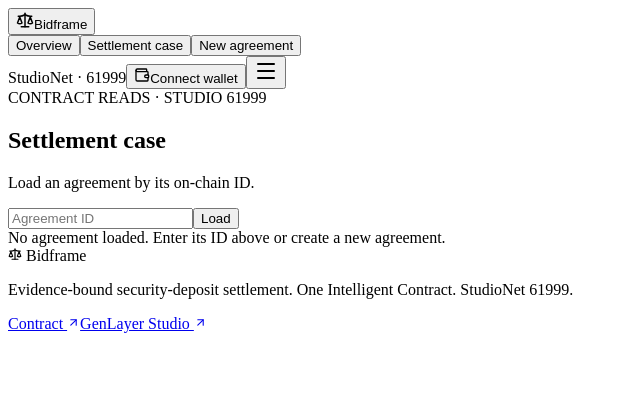
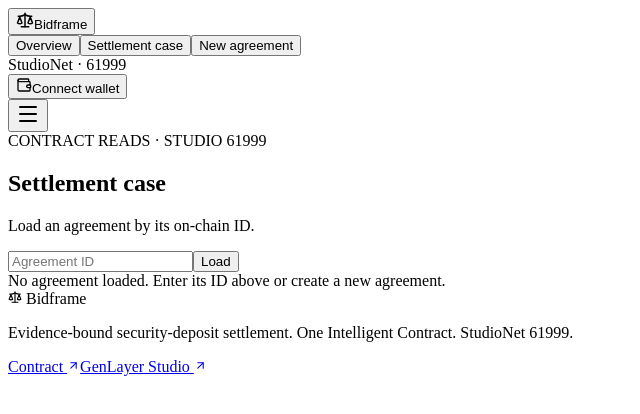
Before and after one commit to BeatyXO/Bidframe, a React (Vite) app in the folder frontend/: page / in a window 1280 px wide. Both pictures are taken after a click on the button "Settlement case". Shown: the top 414 px of the page, without its empty margins (0-640 px from the left). Built offline with nearby package versions, Linux system fonts and the light colour scheme; the HTML template or start-up script is replaced by a standard one; what genlayer-js would draw is missing.

Commit message:
Add wallet menu local history and manual refresh

```diff
--- a/frontend/src/App.tsx
+++ b/frontend/src/App.tsx
@@ -351,26 +351,17 @@
   return <div className="app-shell">
     <header className="topbar"><button className="brand" onClick={() => setActive('overview')}><span className="brand-mark"><Scale size={18} /></span><span>Bidframe</span></button>
       <nav className="desktop-nav"><button className={active === 'overview' ? 'nav-active' : ''} onClick={() => setActive('overview')}>Overview</button><button className={active === 'case' ? 'nav-active' : ''} onClick={() => setActive('case')}>Settlement case</button><button className={active === 'create' ? 'nav-active' : ''} onClick={() => setActive('create')}>New agreement</button></nav>
-      <div className="top-actions"><span className="network-chip"><span className="network-dot" /> StudioNet · {CHAIN_ID}</span><button className="wallet-btn" onClick={connect}><Wallet size={16} />{wallet ? `${wallet.slice(0, 6)}…${wallet.slice(-4)}` : 'Connect wallet'}</button><button className="mobile-toggle" onClick={() => setMobileOpen(!mobileOpen)}>{mobileOpen ? <X /> : <Menu />}</button></div>
+      <div className="top-actions"><span className="network-chip"><span className="network-dot" /> StudioNet · {CHAIN_ID}</span><div className="wallet-shell" ref={walletMenuRef}>{wallet && client ? <button className="wallet-btn" aria-expanded={walletMenuOpen} onClick={() => setWalletMenuOpen(open => !open)}><Wallet size={16} />{`${wallet.slice(0, 6)}…${wallet.slice(-4)}`}</button> : <button className="wallet-btn" onClick={() => void connect()}><Wallet size={16} />{wallet && wrongNetwork ? 'Switch to StudioNet' : 'Connect wallet'}</button>}{walletMenuOpen && wallet && client && <div className="wallet-menu" role="menu"><div className="wallet-menu-address"><span>Connected wallet</span><code>{wallet}</code></div><button role="menuitem" onClick={() => void copyWalletAddress()}>{copied ? 'Copied' : 'Copy address'}</button><a role="menuitem" href={explorerAddress(wallet)} target="_blank" rel="noreferrer">View wallet on StudioNet Explorer <ArrowUpRight size={13} /></a><button role="menuitem" className="wallet-disconnect" onClick={disconnectLocal}>Disconnect from Bidframe</button><small>This only clears Bidframe's local session. It does not revoke your wallet's site permission.</small></div>}</div><button className="mobile-toggle" onClick={() => setMobileOpen(!mobileOpen)}>{mobileOpen ? <X /> : <Menu />}</button></div>
     </header>
     {mobileOpen && <div className="mobile-menu"><button onClick={() => { setActive('overview'); setMobileOpen(false) }}>Overview</button><button onClick={() => { setActive('case'); setMobileOpen(false) }}>Settlement case</button><button onClick={() => { setActive('create'); setMobileOpen(false) }}>New agreement</button></div>}
     {error && <div className="toast error-toast">{error}</div>}{notice && <div className="toast">{notice}</div>}
     {tx && <div className={`tx-banner ${tx.stage}`}><span className="tx-dot" /><b>{tx.message}</b>{tx.hash && <a href={explorerTx(tx.hash)} target="_blank" rel="noreferrer">Transaction {tx.hash.slice(0, 10)}… <ArrowUpRight size={13} /></a>}</div>}
     {!configured && <div className="demo-banner"><ShieldCheck size={15} /> Live mode is unavailable until <code>VITE_CONTRACT_ADDRESS</code> contains the deployed StudioNet 61999 contract. No sample case is shown.</div>}
     <main>{active === 'overview' && <Overview agreement={agreement} progress={progress} onOpen={() => setActive('case')} onLoad={id => { setAgreementId(id); void refresh(id); setActive('case') }} />}
-      {active === 'case' && <CaseView agreement={agreement} items={items} id={agreementId} setId={setAgreementId} loading={loading} refresh={id => void refresh(id)} transact={transact} wallet={wallet} settled={Boolean(settled)} />}
-      {active === 'create' && <CreateView connected={Boolean(wallet)} wallet={wallet} connect={connect} transact={transact} setAgreementId={setAgreementId} refresh={refresh} setActive={setActive} />}</main>
+      {active === 'case' && <CaseView agreement={agreement} items={items} id={agreementId} setId={setAgreementId} loading={loading} refresh={id => void refresh(id || agreementId)} transact={transact} wallet={wallet} settled={Boolean(settled)} activity={activity.filter(row => row.agreementId === agreementId)} />}
+      {active === 'create' && <CreateView connected={Boolean(client)} wallet={wallet} connect={connect} transact={transact} setAgreementId={setAgreementId} refresh={refresh} setActive={setActive} bindActivity={bindActivityToAgreement} />}</main>
     <footer><div className="footer-brand"><span className="brand-mark mini"><Scale size={14} /></span> Bidframe</div><p>Evidence-bound security-deposit settlement. One Intelligent Contract. StudioNet 61999.</p><div className="footer-links">{configured && <a href={explorerAddress(CONTRACT_ADDRESS)} target="_blank" rel="noreferrer">Contract <ArrowUpRight size={13} /></a>}<a href="https://studio.genlayer.com" target="_blank" rel="noreferrer">GenLayer Studio <ArrowUpRight size={13} /></a></div></footer>
   </div>
-}
-
-// Keep an immediate hash visible, then wait for the SDK's finalized receipt and verify execution success.
-async function submitAndTrack(client: WalletClient, functionName: string, args: unknown[], value: bigint, label: string, setTx: (state: TxState) => void) {
-  const { hash, finalized } = await submitContract(client, functionName, args, value)
-  setTx({ stage: 'finalizing', hash, message: `${label}: submitted; waiting for consensus finalization…` })
-  const receipt = await finalized
-  await assertSuccessfulFinalizedTransaction(hash, receipt)
-  return { hash, receipt, returnValue: receipt.data?.return_value ?? receipt.data?.result ?? receipt.data?.returnValue }
 }
 
 function Overview({ agreement, progress, onOpen, onLoad }: { agreement: Agreement | null; progress: number; onOpen: () => void; onLoad: (id: string) => void }) {
@@ -383,7 +374,7 @@
 }
 function Feature({ icon, title, children }: { icon: React.ReactNode; title: string; children: string }) { return <article className="feature-card"><span className="icon-box">{icon}</span><h3>{title}</h3><p>{children}</p></article> }
 
-function CaseView({ agreement, items, id, setId, loading, refresh, transact, wallet, settled }: { agreement: Agreement | null; items: Item[]; id: string; setId: (v: string) => void; loading: boolean; refresh: (id?: string) => void; transact: (label: string, fn: string, args: unknown[], value?: bigint, id?: string) => Promise<{ hash: string } | undefined>; wallet: string; settled: boolean }) {
+function CaseView({ agreement, items, id, setId, loading, refresh, transact, wallet, settled, activity }: { agreement: Agreement | null; items: Item[]; id: string; setId: (v: string) => void; loading: boolean; refresh: (id?: string) => void; transact: (label: string, fn: string, args: unknown[], value?: bigint, id?: string) => Promise<{ hash: string } | undefined>; wallet: string; settled: boolean; activity: TxRecord[] }) {
   const [loadId, setLoadId] = useState(id); const [evidence, setEvidence] = useState<Record<number, { url: string; hash: string }>>({}); const [replacement, setReplacement] = useState<Record<number, { url: string; hash: string }>>({})
   const [draftItem, setDraftItem] = useState({ ...emptyItem })
   const [draftHint, setDraftHint] = useState('')
@@ -420,7 +411,7 @@
       setDraftHint(e instanceof Error ? e.message : 'Unable to register inventory item.')
     }
   }
-  return <section className="page-width case-page"><div className="case-title-row"><div><span className="eyebrow">CONTRACT READS · STUDIO 61999</span><h1>{agreement?.title || 'Settlement case'}</h1><p>{agreement ? `${agreement.property_ref} · landlord ${agreement.landlord} · tenant ${agreement.tenant}` : 'Load an agreement by its on-chain ID.'}</p></div><form className="case-load" onSubmit={e => { e.preventDefault(); setId(loadId); refresh(loadId) }}><input type="number" min="1" placeholder="Agreement ID" value={loadId} onChange={e => setLoadId(e.target.value)} /><button className="secondary-btn">Load</button></form></div>
+  return <section className="page-width case-page"><div className="case-title-row"><div><span className="eyebrow">CONTRACT READS · STUDIO 61999</span><h1>{agreement?.title || 'Settlement case'}</h1><p>{agreement ? `${agreement.property_ref} · landlord ${agreement.landlord} · tenant ${agreement.tenant}` : 'Load an agreement by its on-chain ID.'}</p></div><div className="case-title-actions">{id && <button className="secondary-btn" type="button" onClick={() => refresh(id)}>Refresh state</button>}<form className="case-load" onSubmit={e => { e.preventDefault(); setId(loadId); refresh(loadId) }}><input type="number" min="1" placeholder="Agreement ID" value={loadId} onChange={e => setLoadId(e.target.value)} /><button className="secondary-btn">Load</button></form></div></div>
     {!agreement ? <div className="empty-state">{loading ? 'Reading StudioNet…' : 'No agreement loaded. Enter its ID above or create a new agreement.'}</div> : <>
       <div className="metric-grid"><Metric icon={<LockKeyhole />} label="Deposit" value={gen(agreement.deposit_wei)} sub={agreement.status} /><Metric icon={<Scale />} label="Current deduction" value={gen(agreement.settlement_deduction_wei)} sub="from frozen schedule" /><Metric icon={<BadgeCheck />} label="Assessed" value={`${agreement.assessed_count}/${agreement.item_count}`} sub={`${Math.round(agreement.assessed_count / Math.max(agreement.item_count, 1) * 100)}% complete`} /><Metric icon={<ShieldCheck />} label="Tenant refund" value={gen(agreement.projected_refund_wei)} sub={agreement.has_inconclusive ? 'INCONCLUSIVE · settlement blocked' : 'deterministic projection'} /></div>
       <div className="lifecycle-actions">
@@ -432,6 +423,7 @@
         {settled && <StatusPill tone="green">Settled · deduction {gen(agreement.settlement_deduction_wei)} · refund {gen(agreement.projected_refund_wei)}</StatusPill>}
         {loading && <span>Refreshing contract state…</span>}
       </div>
+      <RecentActivity records={activity} />
       {agreement.status === 'DRAFT' && landlord && <section className="form-card draft-inventory-card">
         <div className="form-head"><div><span className="eyebrow">DRAFT AGREEMENT · LANDLORD</span><h2>Register inventory item</h2></div><ImageIcon /></div>
         <p className="empty-copy">Add one or more move-in inventory records before the tenant funds. Each successful item is stored on-chain immediately.</p>
@@ -458,13 +450,16 @@
     <div className="schedule-line">Frozen caps · minor {gen(item.minor_wei)} · moderate {gen(item.moderate_wei)} · severe {gen(item.severe_wei)} · missing {gen(item.missing_wei)}</div></article>
 }
 function Metric({ icon, label, value, sub }: { icon: React.ReactNode; label: string; value: string; sub: string }) { return <div className="metric"><span className="metric-icon">{icon}</span><div><p>{label}</p><strong>{value}</strong><span>{sub}</span></div></div> }
+function RecentActivity({ records }: { records: TxRecord[] }) {
+  return <section className="activity-card"><div className="card-head"><div><span className="eyebrow">LOCAL BROWSER HISTORY</span><h2>Recent activity</h2></div><span className="hash-chip">{records.length} transactions</span></div><p className="activity-note">This list is transaction proof saved by this browser, not a fabricated global history. Explorer links remain authoritative.</p>{records.length === 0 ? <p className="empty-copy">No locally submitted transactions are stored for this agreement yet.</p> : <div className="activity-list">{records.slice(0, 10).map(record => <div className="activity-row" key={record.hash}><div><b>{record.label}</b><span>{new Date(record.submittedAt).toLocaleString()} · {record.message}</span></div><div className="activity-row-actions"><StatusPill tone={record.status === 'finalized' ? 'green' : record.status === 'failed' ? 'red' : 'purple'}>{record.status}</StatusPill><a href={explorerTx(record.hash)} target="_blank" rel="noreferrer">{record.hash.slice(0, 10)}… <ArrowUpRight size={12} /></a></div></div>)}</div>}</section>
+}
 
-function CreateView({ connected, wallet, connect, transact, setAgreementId, refresh, setActive }: { connected: boolean; wallet: string; connect: () => void; transact: (label: string, fn: string, args: unknown[], value?: bigint, id?: string) => Promise<{ hash: string; returnValue?: unknown } | undefined>; setAgreementId: (id: string) => void; refresh: (id?: string) => Promise<void>; setActive: (v: 'overview' | 'case' | 'create') => void }) {
+function CreateView({ connected, wallet, connect, transact, setAgreementId, refresh, setActive, bindActivity }: { connected: boolean; wallet: string; connect: () => void; transact: (label: string, fn: string, args: unknown[], value?: bigint, id?: string) => Promise<{ hash: string; returnValue?: unknown } | undefined>; setAgreementId: (id: string) => void; refresh: (id: string, quiet?: boolean) => Promise<void>; setActive: (v: 'overview' | 'case' | 'create') => void; bindActivity: (hash: string, id: string) => void }) {
   const [step, setStep] = useState(1); const [title, setTitle] = useState(''); const [property, setProperty] = useState(''); const [tenant, setTenant] = useState(''); const [deposit, setDeposit] = useState(''); const [termsHash, setTermsHash] = useState(''); const [items, setItems] = useState([{ ...emptyItem }]); const [createdId, setCreatedId] = useState(''); const [createTxHash, setCreateTxHash] = useState('')
   function update(index: number, key: keyof typeof emptyItem, value: string) { setItems(rows => rows.map((row, i) => i === index ? { ...row, [key]: value } : row)) }
   async function addCurrentItem() { if (!createdId) return; try { const row = items[items.length - 1]; const result = await transact(`Register inventory item ${items.length}`, 'add_item', [BigInt(createdId), row.label, row.description, row.baselineUrl, row.baselineHash, genWei(row.minor || '0'), genWei(row.moderate || '0'), genWei(row.severe || '0'), genWei(row.missing || '0')], 0n, createdId); if (result) setItems(prev => [...prev, { ...emptyItem }]) } catch (e) { setCreateHint(e instanceof Error ? e.message : 'Check GEN values and try again.') } }
   const [createHint, setCreateHint] = useState('')
-  async function createAndCapture() { try { const depositWei = genWei(deposit); if (depositWei <= 0n) throw new Error('Deposit must be greater than zero.'); const res = await transact('Create agreement', 'create_agreement', [title, property, tenant, depositWei, termsHash]); if (!res) return; setCreateTxHash(res.hash); try { const id = String(await readContract<number>('get_latest_agreement_for_landlord', [wallet])); setCreatedId(id); setAgreementId(id); setCreateHint(`Agreement #${id} finalized. Its ID is now preserved in the URL; inventory registration can continue here or from Settlement case after any reload.`) } catch (e) { setCreateHint(e instanceof Error ? e.message : 'Agreement finalized. Load its ID using the linked transaction details.') } } catch (e) { setCreateHint(e instanceof Error ? e.message : 'Enter a valid deposit amount.') } }
+  async function createAndCapture() { try { const depositWei = genWei(deposit); if (depositWei <= 0n) throw new Error('Deposit must be greater than zero.'); const res = await transact('Create agreement', 'create_agreement', [title, property, tenant, depositWei, termsHash]); if (!res) return; setCreateTxHash(res.hash); try { const id = String(await readContract<number>('get_latest_agreement_for_landlord', [wallet])); setCreatedId(id); setAgreementId(id); bindActivity(res.hash, id); setCreateHint(`Agreement #${id} finalized. Its ID is now preserved in the URL; inventory registration can continue here or from Settlement case after any reload.`) } catch (e) { setCreateHint(e instanceof Error ? e.message : 'Agreement finalized. Load its ID using the linked transaction details.') } } catch (e) { setCreateHint(e instanceof Error ? e.message : 'Enter a valid deposit amount.') } }
   return <section className="page-width create-page"><div className="create-intro"><StatusPill>Create agreement</StatusPill><h1>Freeze the rules before<br />the deposit moves.</h1><p>Register parties, evidence and item-specific caps first. Funding locks the schedule so later condition judgments cannot change the money.</p></div><div className="create-layout"><ol className="steps">{['Agreement', 'Inventory', 'Fund & checkout'].map((label, i) => <li key={label} className={step === i + 1 ? 'active' : step > i + 1 ? 'done' : ''}><span>{step > i + 1 ? '✓' : i + 1}</span><div><b>{label}</b><small>{i === 0 ? 'Parties & deposit' : i === 1 ? 'Evidence & frozen caps' : 'Tenant funds exact amount'}</small></div></li>)}</ol><div className="form-card">
     {step === 1 && <><div className="form-head"><div><span className="eyebrow">STEP 01</span><h2>Agreement details</h2></div><Building2 /></div><label>Agreement title<input value={title} onChange={e => setTitle(e.target.value)} /></label><div className="two-col"><label>Property reference<input value={property} onChange={e => setProperty(e.target.value)} /></label><label>Deposit (GEN)<input type="number" min="0.000000000000000001" step="0.000000000000000001" value={deposit} onChange={e => setDeposit(e.target.value)} /></label></div><label>Tenant wallet<input placeholder="0x…" value={tenant} onChange={e => setTenant(e.target.value)} /></label><label>Frozen terms SHA-256<input placeholder="64 hex characters" value={termsHash} onChange={e => setTermsHash(e.target.value)} /></label><div className="form-note"><LockKeyhole size={16} />Terms and deposit become immutable when the tenant funds.</div></>}
     {step === 2 && <><div className="form-head"><div><span className="eyebrow">STEP 02</span><h2>Register inventory</h2></div><ImageIcon /></div>{items.map((item, i) => <div className="inventory-form" key={i}><h3>Item {i + 1}</h3><label>Item label<input value={item.label} onChange={e => update(i, 'label', e.target.value)} /></label><label>Description<input value={item.description} onChange={e => update(i, 'description', e.target.value)} /></label><label>Baseline HTTPS evidence URL<input type="url" value={item.baselineUrl} onChange={e => update(i, 'baselineUrl', e.target.value)} /></label><label>Baseline image file for SHA-256<input type="file" accept="image/*" onChange={async e => { const f = e.target.files?.[0]; if (f) update(i, 'baselineHash', await hashFile(f)) }} /></label><label>Baseline SHA-256<input value={item.baselineHash} onChange={e => update(i, 'baselineHash', e.target.value)} /></label><div className="four-col">{(['minor', 'moderate', 'severe', 'missing'] as const).map(k => <label key={k}>{k}<input type="number" min="0" step="any" value={item[k]} onChange={e => update(i, k, e.target.value)} /></label>)}</div><div className="form-note"><ShieldCheck size={16} />The values above are frozen GEN caps. Ordinary wear and unchanged condition always deduct zero.</div></div>)}</>}
```
